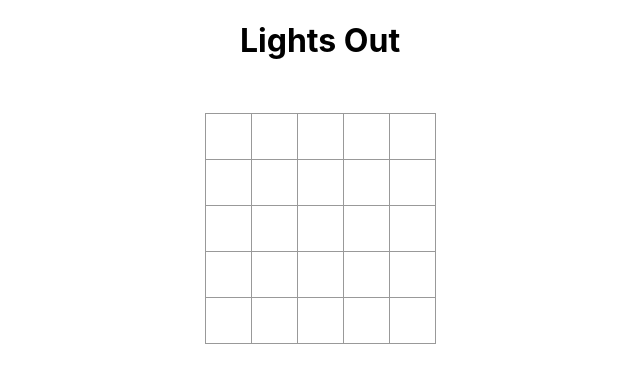
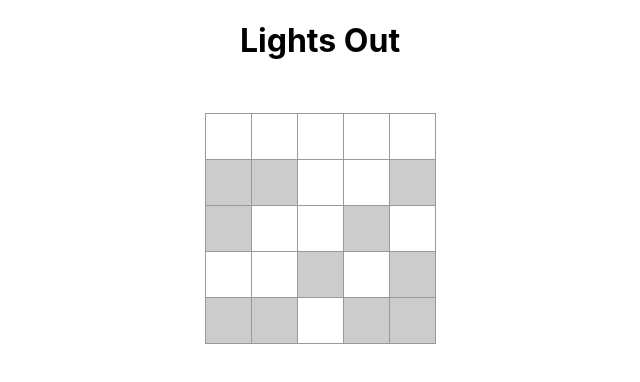
Before and after one commit to will-ferens/lights-out, a React (Create React App) app: page / in a window 1280 px wide. Shown: the top 382 px of the page, without its empty margins (320-960 px from the left). Built offline with nearby package versions, Linux system fonts and the light colour scheme.

Commit message:
added core game functionality, fixed render boug on game state / row

```diff
--- a/src/components/Board/Board.js
+++ b/src/components/Board/Board.js
@@ -4,14 +4,48 @@ import styled from "styled-components";
 import { createBoard } from "../../constants/gameParams"
 
 import Row from "./Row/Row";
-
+const boardDimensions = 5;
 const BoardContainer = styled.section`
 `;
 
 const Board = () => {
-  const [gameState, setGameState] = useState(createBoard(5, 5))
-  function onCellClick(x, y) {
-    console.log(`x: ${x}, y: ${y}`)
+  const [gameState, setGameState] = useState(createBoard(boardDimensions))
+
+  function onCellClick(x, y, gameState, setGameState) {
+    let newGamestate = [...gameState]
+
+    toggleCellState(x, y, newGamestate)
+
+    let neighbors = [
+      {
+        x: x - 1,
+        y: y
+      },
+      {
+        x: x + 1,
+        y: y
+      },
+      {
+        x: x,
+        y: y - 1
+      },
+      {
+        x: x,
+        y: y + 1
+      }
+    ]
+
+    for (let i = 0; i < neighbors.length; i++) {
+      let neighbor = neighbors[i];
+      toggleCellState(neighbor.x, neighbor.y, newGamestate)
+    }
+    setGameState(newGamestate);
+  }
+
+  function toggleCellState(x, y, board) {
+    if (x >= 0 && x < boardDimensions && y >= 0 && y < boardDimensions) {
+      board[x][y] = !board[x][y] * 1;
+    }
   }
   return (
     <BoardContainer>
@@ -21,8 +55,10 @@ const Board = () => {
             <Row
               key={`row_${index}`}
               rowIndex={index}
+              row={row}
               gameState={gameState}
               onCellClick={onCellClick}
+              setGameState={setGameState}
             />
           )
         })
--- a/src/components/Board/Cell/Cell.js
+++ b/src/components/Board/Cell/Cell.js
@@ -14,10 +14,19 @@ const CellContainer = styled.div`
   padding: 0;
   text-align: center;
   width: 45px;
+  &.active {
+    background: #ccc;
+  }
 `;
 
-const Cell = ({ rowIndex, cellIndex, onCellClick }) => {
-  return <CellContainer onClick={() => onCellClick(rowIndex, cellIndex)}/>;
+const Cell = ({ rowIndex, cellIndex, onCellClick, cellState, gameState, setGameState }) => {
+  return (
+    <CellContainer
+      cellState={cellState}
+      className={cellState ? 'active' : ''}
+      onClick={() => onCellClick(rowIndex, cellIndex, gameState, setGameState)}
+    />
+  );
 };
 
 export default Cell;
--- a/src/components/Board/Row/Row.js
+++ b/src/components/Board/Row/Row.js
@@ -11,18 +11,20 @@ const RowContainer = styled.div`
   }
 `;
 
-const Row = ({ gameState, rowIndex, onCellClick }) => {
+const Row = ({ gameState, rowIndex, onCellClick, setGameState, row }) => {
   return (
     <RowContainer>
       {
-        gameState.map((cell, cellIndex) => {
+        row.map((cell, cellIndex) => {
             return (
               <Cell
                 key={`cell_${rowIndex}_${cellIndex}`}
                 rowIndex={rowIndex}
                 cellIndex={cellIndex}
                 onCellClick={onCellClick}
-                content={cell[cellIndex]}
+                cellState={cell}
+                gameState={gameState}
+                setGameState={setGameState}
               />
           )
         })
--- a/src/constants/gameParams.js
+++ b/src/constants/gameParams.js
@@ -1,21 +1,20 @@
-export const createBoard = (x, y) => {
-  let newBoard = [];
+export const createBoard = (gridDimensions) => {
+  const grid = Array(gridDimensions)
   let validBoard = false;
-
-  for (let i = 0; i < x; i++) {
-    let row = [];
-    for (let j = 0; j < y; j++) {
-      let cellState = Math.round(Math.random()) === 1 ? 1 : 0;
+  for (let i = 0; i < grid.length; i++) {
+    grid[i] = Array(gridDimensions)
+    for (let j = 0; j < grid.length; j++) {
+      let cellState = Math.floor(Math.random() * 2)
+      grid[i][j] = cellState
       if (!validBoard && cellState) {
         validBoard = true;
       }
-      row.push(cellState);
     }
-    newBoard.push(row);
   }
+
   if (!validBoard) {
-    createBoard(x, y)
+    createBoard(gridDimensions)
   } else {
-    return newBoard
+    return grid
   }
 }
```
Also changed, not shown: 1 other file (tests, documents, lock files or other folders).
